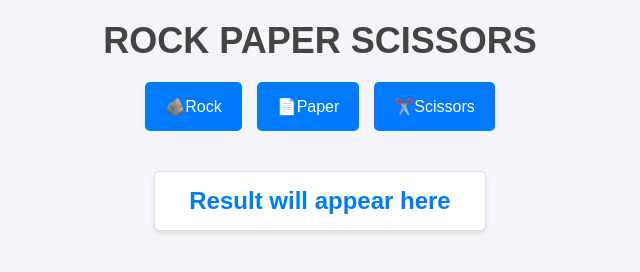
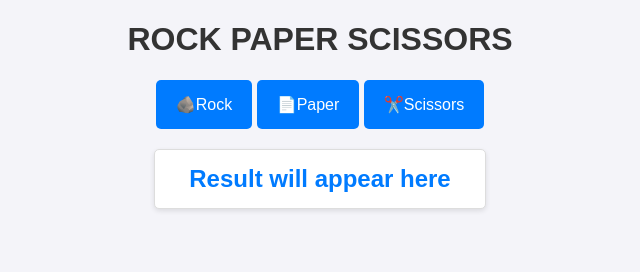
Before and after one commit to snk-git-hub/-Rock-Paper-Scissors-Game, a plain HTML site: page index.html in a window 1280 px wide. Shown: the whole page, without its empty margins (320-960 px from the left). Drawn offline with Linux system fonts and the light colour scheme.

Commit message:
Update style.css

```diff
--- a/style.css
+++ b/style.css
@@ -6,21 +6,6 @@ body {
     background-color: #f4f4f9;
     color: #333;
 }
-
-h1 {
-    font-size: 36px;
-    margin: 20px 0;
-    color: #444;
-}
-
-#game {
-    margin: 20px auto;
-    display: flex;
-    justify-content: center;
-    gap: 15px;
-}
-
-
 button {
     background-color: #007bff;
     color: #fff;
@@ -31,7 +16,6 @@ button {
     cursor: pointer;
     transition: background-color 0.3s ease;
 }
-
 button:hover {
     background-color: #0056b3;
 }
@@ -41,7 +25,6 @@ button img {
     height: 30px;
     margin-right: 8px;
 }
-
 #result {
     margin-top: 20px;
     padding: 15px;
@@ -52,20 +35,16 @@ button img {
     width: 300px;
     box-shadow: 0 2px 5px rgba(0, 0, 0, 0.1);
 }
-
 #result h2 {
     font-size: 24px;
     margin: 0;
     color: #007bff;
 }
-
-/* Responsive Design */
 @media (max-width: 768px) {
     button {
         font-size: 14px;
         padding: 10px;
     }
-
     #result {
         width: 90%;
     }
```
